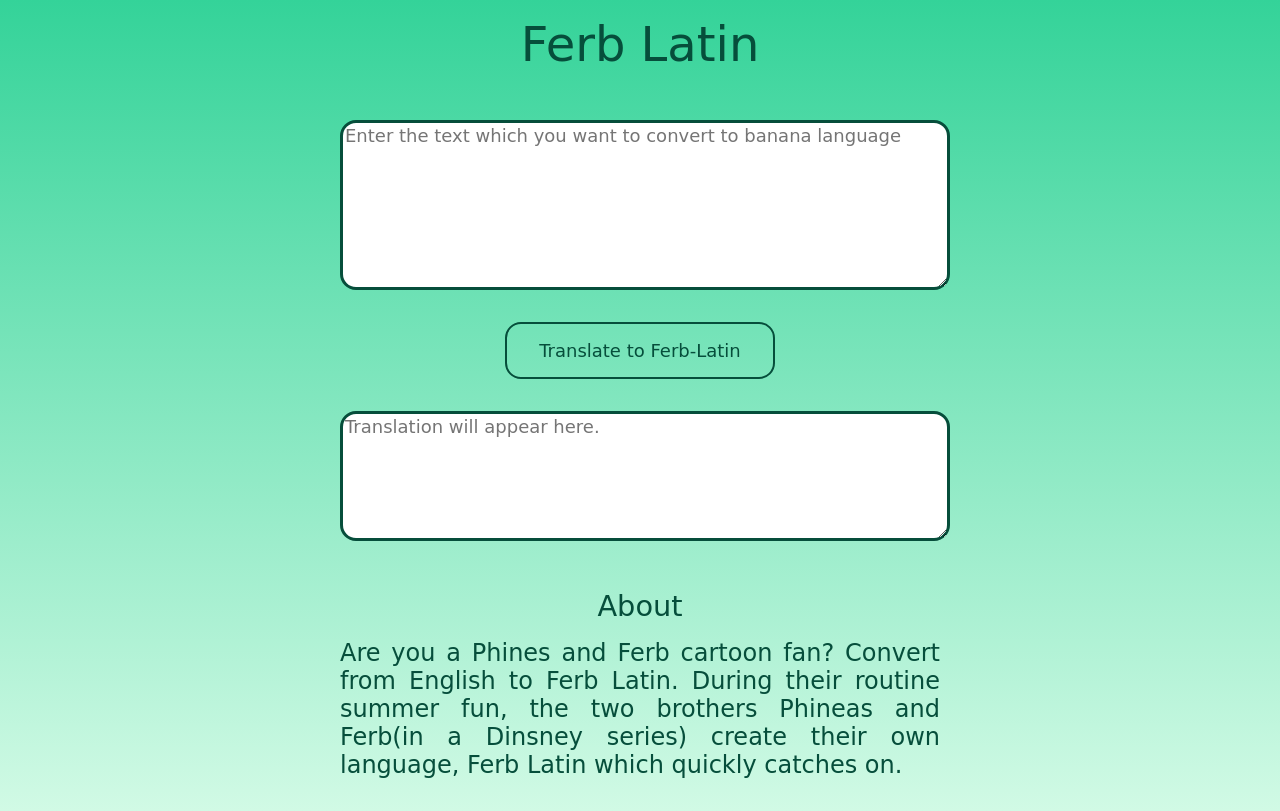
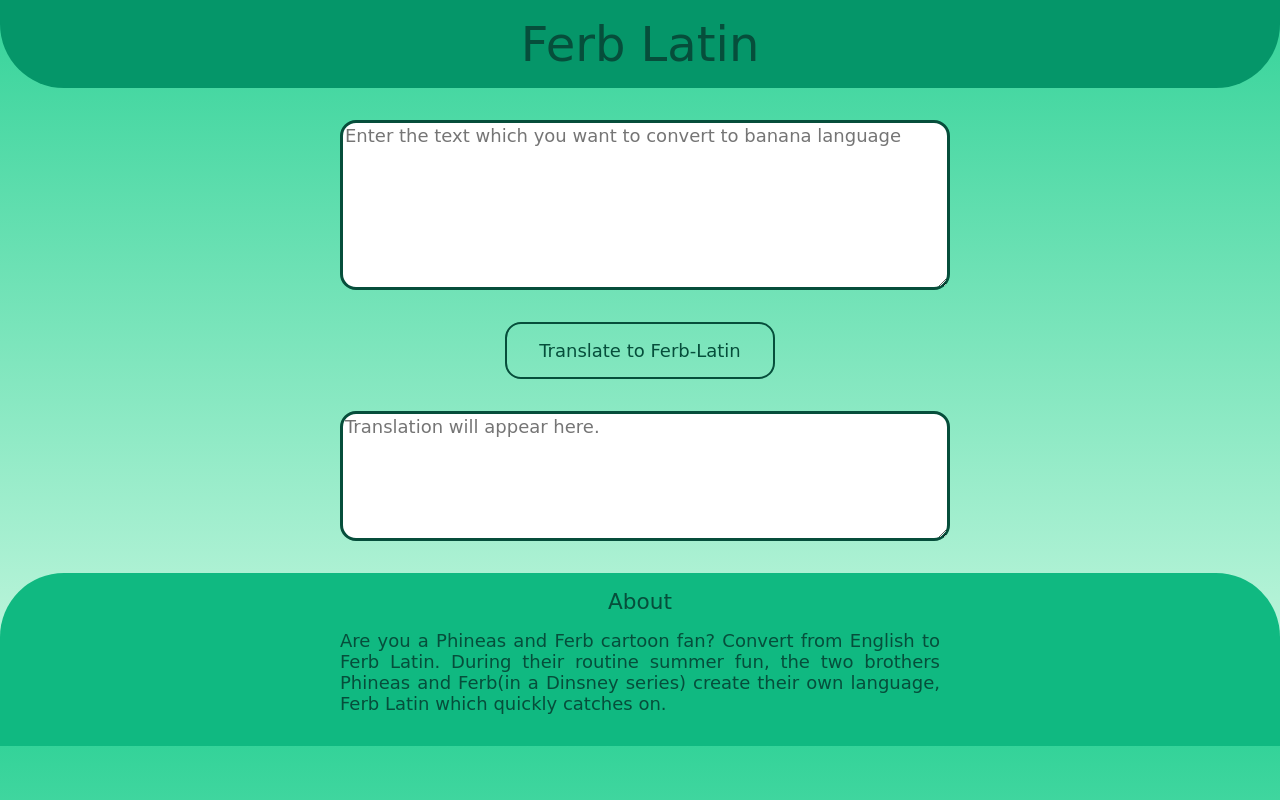
Before and after one commit to malaykhakhar/markSeven, a plain HTML site: page index.html in a window 1280 px wide. Drawn offline with Linux system fonts and the light colour scheme; a web font is replaced by a local one.

Commit message:
style: changed nav and footer styling

```diff
--- a/index.html
+++ b/index.html
@@ -35,7 +35,7 @@
     <footer>
       <div class="footer-heading">About</div>
       <p class="footer-para">
-        Are you a Phines and Ferb cartoon fan? Convert from English to Ferb
+        Are you a Phineas and Ferb cartoon fan? Convert from English to Ferb
         Latin. During their routine summer fun, the two brothers Phineas and
         Ferb(in a Dinsney series) create their own language, Ferb Latin which
         quickly catches on.
--- a/styles.css
+++ b/styles.css
@@ -16,6 +16,9 @@
 
 nav {
   text-align: center;
+  background-color: #059669;
+  border-bottom-left-radius: 4rem;
+  border-bottom-right-radius: 4rem;
 }
 
 .header {
@@ -43,6 +46,7 @@
   font-family: inherit;
   font-size: large;
   color: inherit;
+  cursor: pointer;
 }
 
 button {
@@ -54,6 +58,7 @@
   font-family: inherit;
   font-size: large;
   padding: 1rem 2rem;
+  cursor: pointer;
 }
 
 button:hover {
@@ -76,7 +81,10 @@
 footer {
   margin-top: 2rem;
   text-align: justify;
-  font-size: x-large;
+  font-size: large;
+  background-color: #10b981;
+  border-top-left-radius: 4rem;
+  border-top-right-radius: 4rem;
 }
 
 .footer-heading {
```
